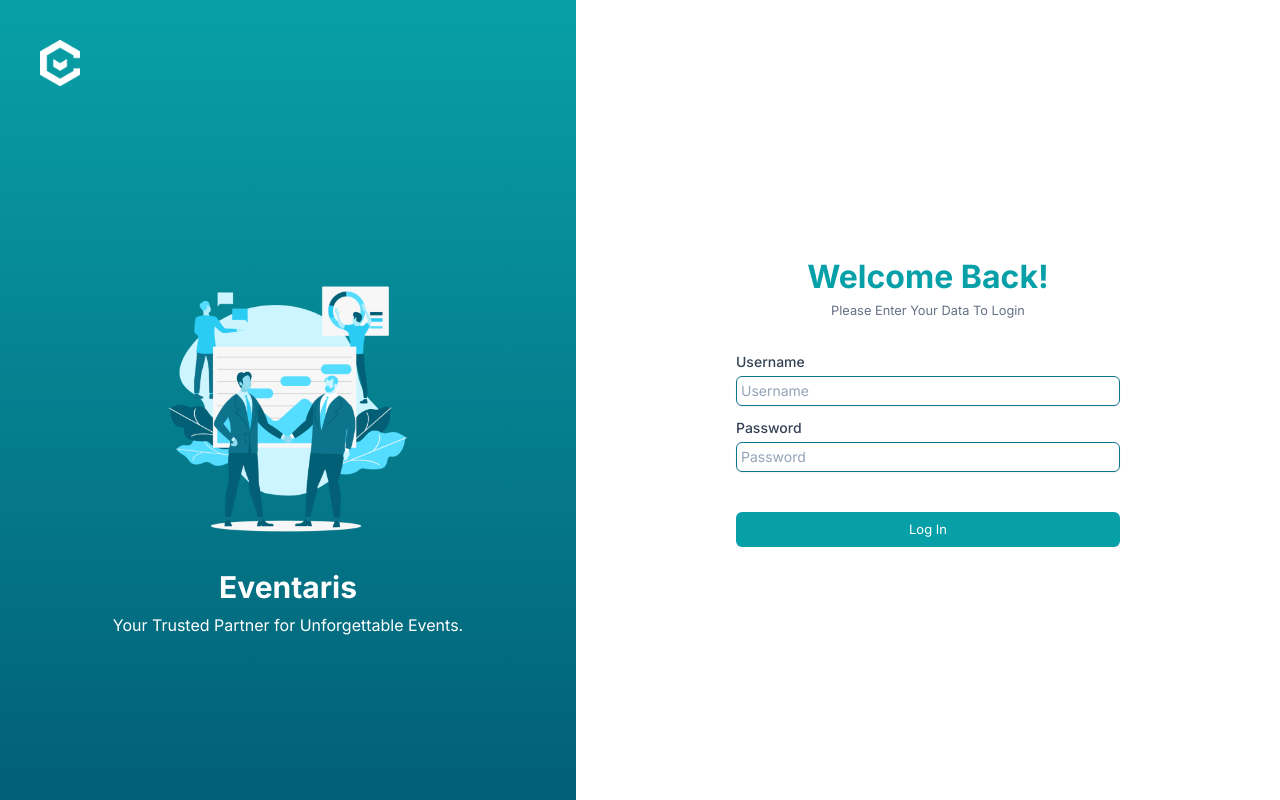
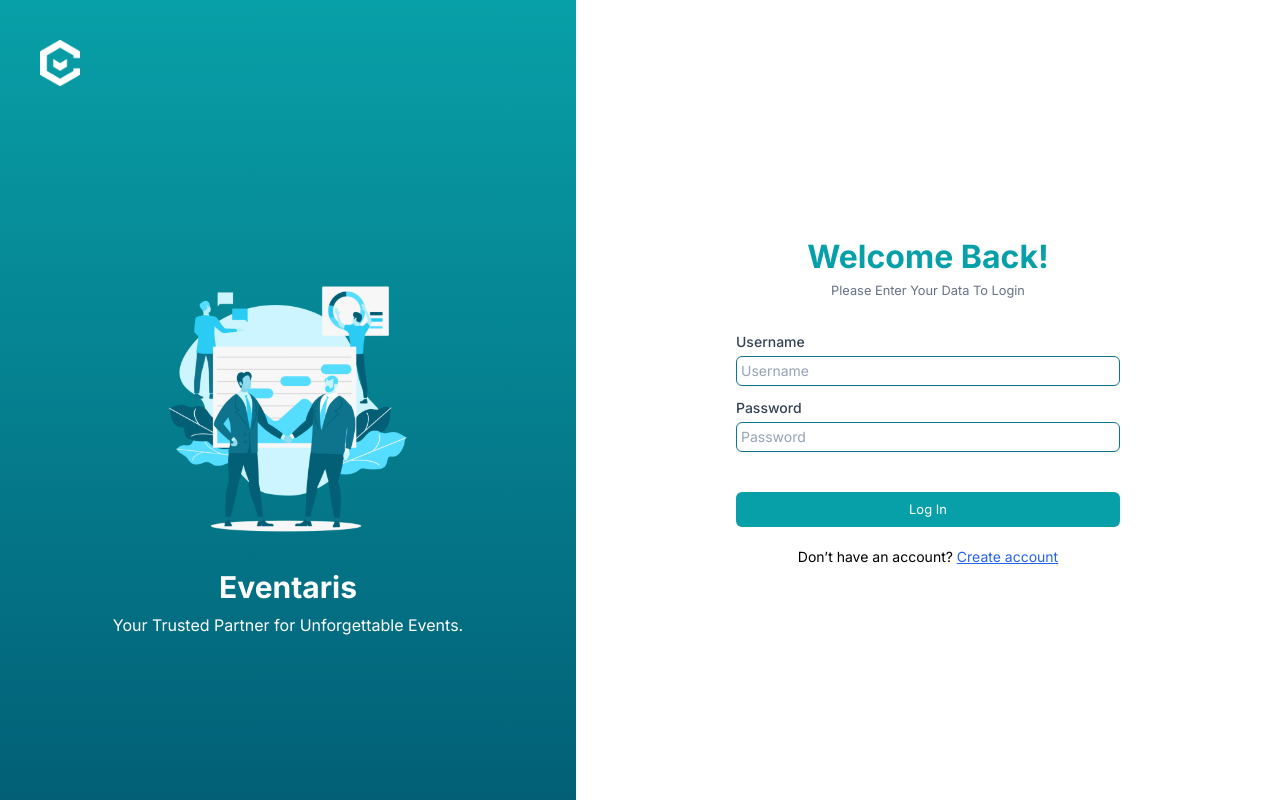
Before and after one commit to Eventaris/Eventaris, a React (Vite) app in the folder client/: page /login in a window 1280 px wide. Built offline with nearby package versions, Linux system fonts and the light colour scheme.

Commit message:
menambahkan link, untuk bisa berpindah halaman login dan registrasi

```diff
--- a/client/src/components/LoginForm.jsx
+++ b/client/src/components/LoginForm.jsx
@@ -1,5 +1,6 @@
 import React from "react";
 import InputField from "./InputField";
+import LoginOrRegist from "../components/LoginOrRegist";
 const style="mt-1 block w-96 px-1 py-1 bg-white border border-[#0E738C] rounded-md text-sm shadow-sm placeholder-slate-400 focus:outline-none focus:border-[#0E738C] focus:ring-1 focus:ring-[#0E738C]"
 class LoginForm extends React.Component{
     constructor(props){
@@ -53,6 +54,7 @@ class LoginForm extends React.Component{
 
                 <button className="hover:bg-green2 hover:brightness-110 rounded-md bg-[#07A0A8] w-96 py-[0.5rem] text-white text-center mt-10 font-inter text-[13px]" type="submit">Log In</button>
                 </form>
+                <LoginOrRegist text="Don’t have an account?  " sub="Create account" target="/registrasi"/>
             </div>
         )
     }
--- /dev/null
+++ b/client/src/components/LoginOrRegist.jsx
@@ -0,0 +1,17 @@
+import React from "react";
+import {Link} from "react-router-dom"
+
+const LoginOrRegist = ({text, target, sub}) =>{
+    return(
+        <div>
+        <p className="text-sm text-center mt-5">
+            {text}
+            <Link to={target}>
+                <a className="text-blue-600 visited:text-purple-600 underline hover:font-bold">{sub}</a>
+            </Link>
+        </p>
+        </div>
+    )
+}
+
+export default LoginOrRegist;
--- a/client/src/components/RegisForm.jsx
+++ b/client/src/components/RegisForm.jsx
@@ -1,5 +1,6 @@
 import React from "react";
 import InputField from "./InputField";
+import LoginOrRegist from "../components/LoginOrRegist";
 const style="mt-1 block w-96 px-1 py-1 bg-white border border-[#0E738C] rounded-md text-sm shadow-sm placeholder-slate-400 focus:outline-none focus:border-[#0E738C] focus:ring-1 focus:ring-[#0E738C]"
 class RegisForm extends React.Component{
     constructor(props){
@@ -88,6 +89,7 @@ class RegisForm extends React.Component{
                 </InputField>
                 <button className="hover:bg-green2 hover:brightness-110 rounded-md bg-[#07A0A8] w-96 py-[0.5rem] text-white text-center mt-10 font-inter text-[13px]" type="submit">Sign Up</button>
                 </form>
+                <LoginOrRegist text="Already have an account? " sub="Login" target="/login"/>
             </div>
         )
     }
```
